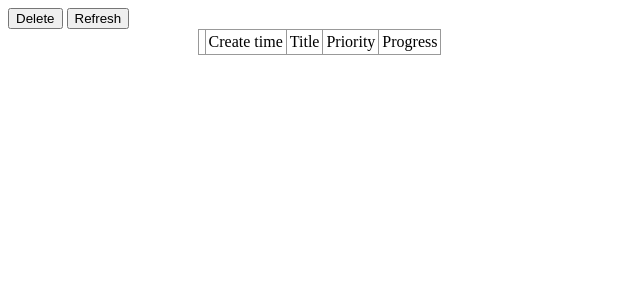
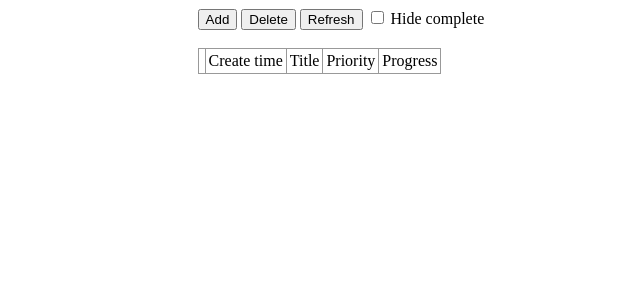
Before and after one commit to zhouer/sagenote, a Python web app: template templates/shownotes.html in a window 1280 px wide. Shown: the top 300 px of the page, without its empty margins (0-640 px from the left). Run offline with Jinja, Linux system fonts and the light colour scheme; the template is opened without the code that fills it, so the values that code supplies are empty; some libraries are stand-ins or nearby versions.

Commit message:
* Add 'Add' button  * Add 'Hide complete' checkbox  * Refine sort_method  * Refine layout

```diff
--- a/static/shownotes.js
+++ b/static/shownotes.js
@@ -1,3 +1,5 @@
+var sort_method = undefined;
+
 function appendNote(note)
 {
 	s = "<tr id='" + note.key + "'>" +
@@ -10,11 +12,16 @@ function appendNote(note)
 	$("#tasksTable").append(s);
 }
 
-function update()
+function refresh()
 {
 	url = '/rpc?action=read';
-	if (arguments.length == 1) {
-		url += '&sort=' + arguments[0];
+
+	if (sort_method != undefined) {
+		url += '&sort=' + sort_method;
+	}
+
+	if ($("#hide_complete").attr('checked')) {
+		url += '&hide_complete=true';
 	}
 
 	$.get(url, function(data) {
@@ -39,20 +46,25 @@ function deleteSelected()
 	});
 }
 
-function refresh()
-{
-	// XXX: call update indirecttly to ignore click mouse event
-	update();
-}
-
 function create_time()
 {
-	update('create_time');
+	sort_method = 'create_time';
+	refresh();
 }
 
 function priority()
 {
-	update('priority');
+	sort_method = 'priority';
+	refresh();
+}
+
+function addNote()
+{
+	tmp = window.prompt("Title of new note", "");
+	if (tmp) {
+		url = "/rpc?action=create&title=" + tmp;
+		$.get(url, refresh);
+	}
 }
 
 function update_priority()
@@ -76,8 +88,12 @@ function update_progress()
 }
 
 $(document).ready(function() {
+	$("#add").bind('click', addNote);
 	$("#delete").bind('click', deleteSelected);
 	$("#refresh").bind('click', refresh);
+
+	$("#hide_complete").bind('change', refresh)
+
 	$("#create_time").bind('click', create_time);
 	$("#priority").bind('click', priority);
 
--- a/static/styles.css
+++ b/static/styles.css
@@ -1,7 +1,10 @@
+#center {
+	margin-left: 15%;
+	margin-right: 15%;
+}
+
 table {
 	border-collapse: collapse;
-	margin-left: 15%;
-	margin-right: 15%;
 }
 
 td {
--- a/templates/shownotes.html
+++ b/templates/shownotes.html
@@ -8,9 +8,15 @@
 		<title>Sagenote</title>
 	</head>
 	<body>
+		<div id="center">
+		<input type="button" id="add" value="Add">
 		<input type="button" id="delete" value="Delete">
 		<input type="button" id="refresh" value="Refresh">
 
+		<input type="checkbox" id="hide_complete">
+		Hide complete
+
+		<br><br>
 		<table>
 			<thead>
 				<tr>
@@ -24,5 +30,6 @@
 			<tbody id="tasksTable">
 			</tbody>
 		</table>
+		</div>
 	</body>
 </html>
--- a/view/shownotes.py
+++ b/view/shownotes.py
@@ -50,6 +50,8 @@ class RpcHandler(webapp.RequestHandler):
         elif params['action'] == 'read':
             query = Note.all().filter('owner =', user)
 
+            hide_complete = params.get('hide_complete', 'false').upper() == 'TRUE'
+
             sort_method = params.get('sort', 'create_time')
             if sort_method == 'create_time':
                 query.order('create_time')
@@ -58,8 +60,7 @@ class RpcHandler(webapp.RequestHandler):
 
             notes = {'notes': []}
             for note in query:
-                # TODO: add showall parameter
-                if note.progress < 100:
+                if note.progress < 100 or not hide_complete:
                     d = { 'key': str(note.key()),
                           'create_time': str(note.create_time),
                           'title': note.title,
```
